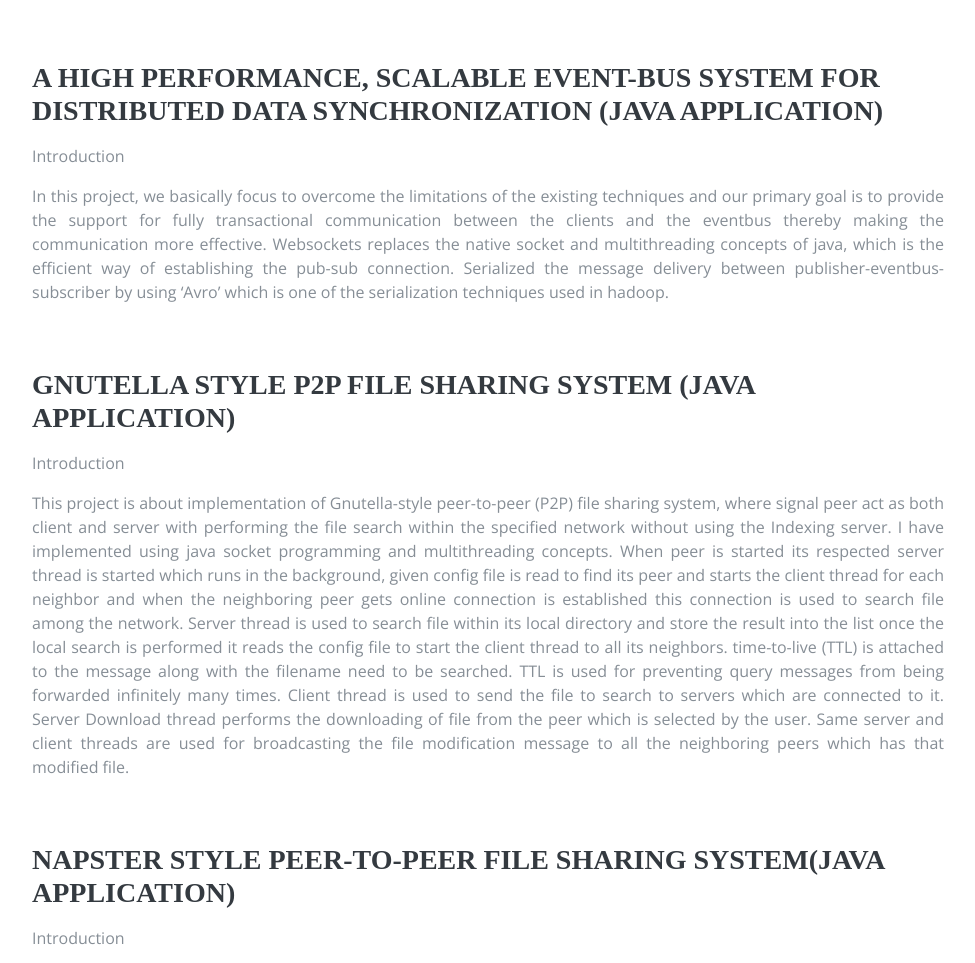
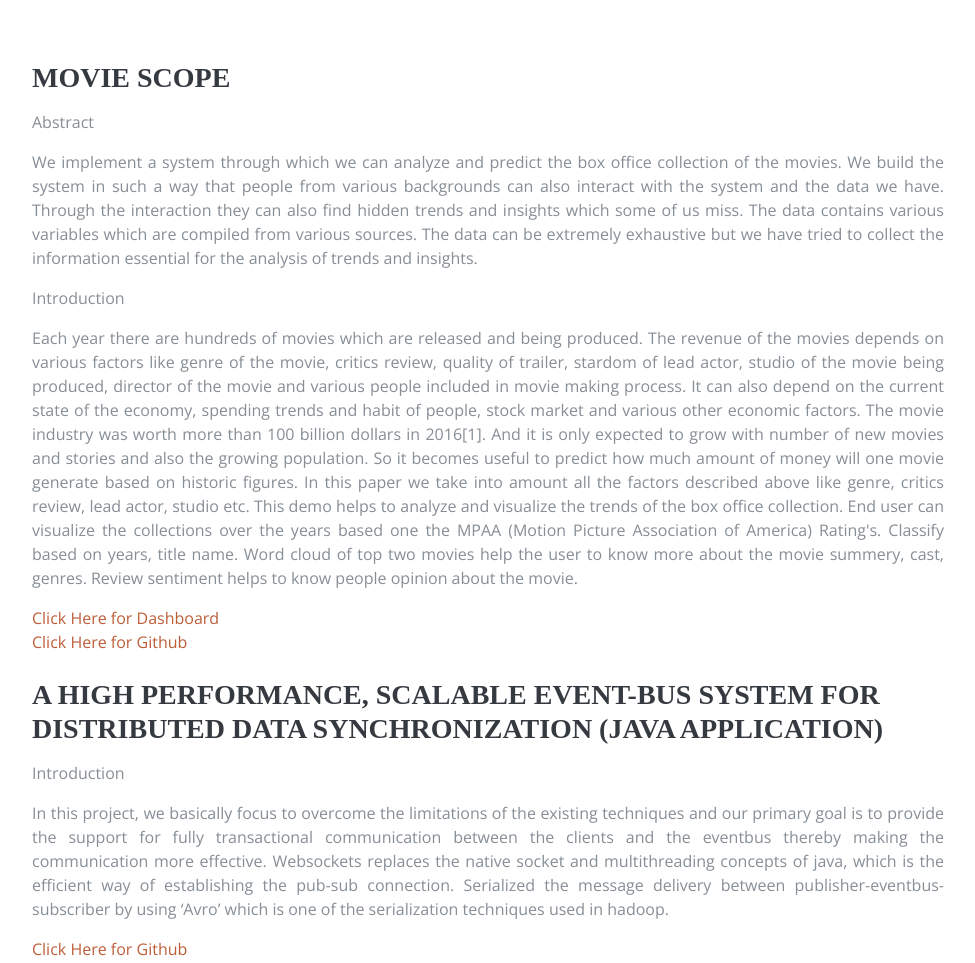
Before and after one commit to Arunjegarkal/arunjegarkal, a plain HTML site: page index.html in a window 1280 px wide. Shown: the part 5854-6817 px from the top of the page, without its empty margins (288-1263 px from the left). Drawn offline with nearby package versions, Linux system fonts and the light colour scheme; a web font is replaced by a local one.

Commit message:
Update Github links

```diff
--- a/index.html
+++ b/index.html
@@ -361,6 +361,24 @@
             </div>
           </div>
 
+		  <div class="resume-item d-flex flex-column flex-md-row">
+            <div class="resume-content mr-auto">
+              <h3 class="mb-0">Movie Scope</h3>
+              <div class="subheading mb-3"></div>
+              <p>Abstract</p>
+			  <p align="justify">
+			  We implement a system through which we can analyze and predict the box office collection of the movies. We build the system in such a way that people from various backgrounds can also interact with the system and the data we have. Through the interaction they can also find hidden trends and insights which some of us miss. The data contains various variables which are compiled from various sources. The data can be extremely exhaustive but we have tried to collect the information essential for the analysis of trends and insights.</p>
+			  <p>Introduction</p>
+			  <p align="justify">
+			  Each year there are hundreds of movies which are released and being produced. The revenue of the movies depends on various factors like genre of the movie, critics review, quality of trailer, stardom of lead actor, studio of the movie being produced, director of the movie and various people included in movie making process. It can also depend on the current state of the economy, spending trends and habit of people, stock market and various other economic factors. The movie industry was worth more than 100 billion dollars in 2016[1]. And it is only expected to grow with number of new movies and stories and also the growing population. So it becomes useful to predict how much amount of money will one movie generate based on historic figures. In this paper we take into amount all the factors described above like genre, critics review, lead actor, studio etc.
+
+			  This demo helps to analyze and visualize the trends of the box office collection. End user can visualize the collections over the years based one the MPAA (Motion Picture Association of America) Rating's. Classify based on years, title name. Word cloud of top two movies help the user to know more about the movie summery, cast, genres. Review sentiment helps to know people opinion about the movie.</p>
+			  <a href="https://arunjegarkal.github.io/Movie-Scope-Tableau/index.html" target="_blank">Click Here for Dashboard</a>
+			  <br>
+			  <a href="https://github.com/Arunjegarkal/Movie-Scope-Tableau" target="_blank">Click Here for Github</a>
+			  <br><br>
+            </div>
+          </div>
 
 		  <div class="resume-item d-flex flex-column flex-md-row">
             <div class="resume-content mr-auto">
@@ -372,7 +390,7 @@
 
 			  Websockets replaces the native socket and multithreading concepts of java, which is the efficient way of establishing the pub-sub connection. Serialized the message delivery between publisher-eventbus-subscriber by using ‘Avro’ which is one of the serialization techniques used in hadoop.</p>
 
-
+			  <a href="https://github.com/Arunjegarkal/Scalable_Event_Bus" target="_blank">Click Here for Github</a>
 			  <br><br>
             </div>
           </div>
@@ -385,7 +403,7 @@
 			  <p  align="justify">
 			  This project is about implementation of Gnutella-style peer-to-peer (P2P) file sharing system, where signal peer act as both client and server with performing the file search within the specified network without using the Indexing server. I have implemented using java socket programming and multithreading concepts. When peer is started its respected server thread is started which runs in the background, given config file is read to find its peer and starts the client thread for each neighbor and when the neighboring peer gets online connection is established this connection is used to search file among the network. Server thread is used to search file within its local directory and store the result into the list once the local search is performed it reads the config file to start the client thread to all its neighbors. time-to-live (TTL) is attached to the message along with the filename need to be searched. TTL is used for preventing query messages from being forwarded infinitely many times. Client thread is used to send the file to search to servers which are connected to it. Server Download thread performs the downloading of file from the peer which is selected by the user. Same server and client threads are used for broadcasting the file modification message to all the neighboring peers which has that modified file. </p>
 
-
+			  <a href="https://github.com/Arunjegarkal/Gnutella-style-peer-to-peer-P2P-file-sharing-system" target="_blank">Click Here for Github</a>
 			  <br><br>
             </div>
           </div>
@@ -400,7 +418,7 @@
 
 			  Every Client Server connection is done using Sockets, given the port number and the Server name client establishes a connection with the Server registering files and searching files among peers.</p>
 
-
+			  <a href="https://github.com/Arunjegarkal/Gnutella-style-peer-to-peer-P2P-file-sharing-system" target="_blank">Click Here for Github</a>
 			  <br><br>
             </div>
           </div>
@@ -421,8 +439,8 @@
 			  <li><i class="fa-li fa fa-check"></i>User can compare unemplyment rate between all the states.</li>
 			  <li><i class="fa-li fa fa-check"></i>User can unselecte the selected states from the map. <br></li>
 			  <li><i class="fa-li fa fa-check"></i>User can reset the visualization.<br></li></ul>
-			  <br><br>
-
+			  <br>
+			  <a href="https://github.com/Arunjegarkal/Visualization" target="_blank">Click Here for Github</a>
 			  <br><br>
             </div>
           </div>
```
